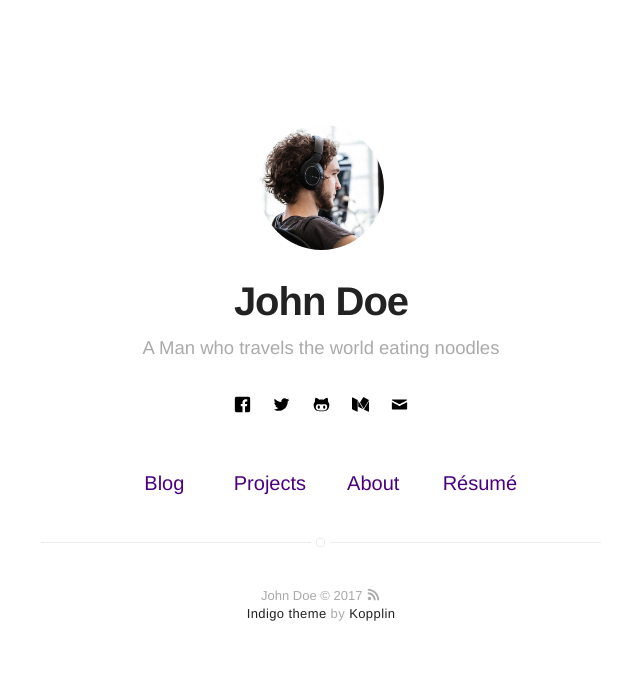
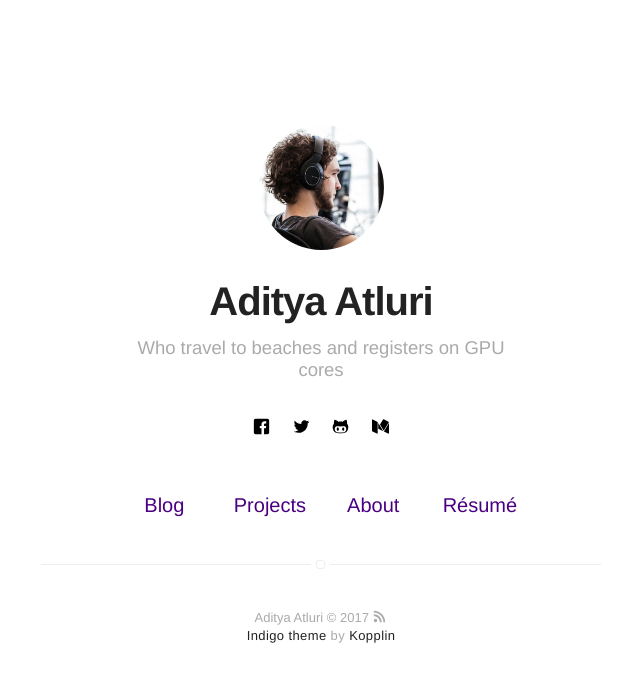
Before and after one commit to adityaatluri/adityaatluri.github.io, a Jekyll site: the page built from index.html, in a window 1280 px wide. Shown: the top 682 px of the page, without its empty margins (319-959 px from the left). Built offline with Jekyll 4.4.1, drawn with Linux system fonts in a browser that asks for light colours.

Commit message:
changed name

```diff
--- a/_config.yml
+++ b/_config.yml
@@ -1,9 +1,9 @@
 # main text of home
-name: John Doe
-bio: A Man who travels the world eating noodles
+name: Aditya Atluri
+bio: Who travel to beaches and registers on GPU cores
 
 # twitter summary info
-description: A blog about technology and stuff related
+description: A blog about GPUs
 
 # if it's an external image, update below for true
 # better with square images
@@ -42,15 +42,15 @@ twitter: mytwitter
 # linkedin: mylinkedin
 # youtube: myyoutube
 # spotify: myspotify
-github: mygithub
+github: adityaatluri
 # lastfm: mylastfm
 # stackoverflow: 7044681/mystackoverflow
 # quora: userquora
 # reddit: username
-medium: medium
+medium: adityaatluri
 # vimeo: myvimeo
 # lanyrd: mylanyrd
-email: myemail@gmail.com
+# email: myemail@gmail.com
 
 authors:
     johndoe:
```
